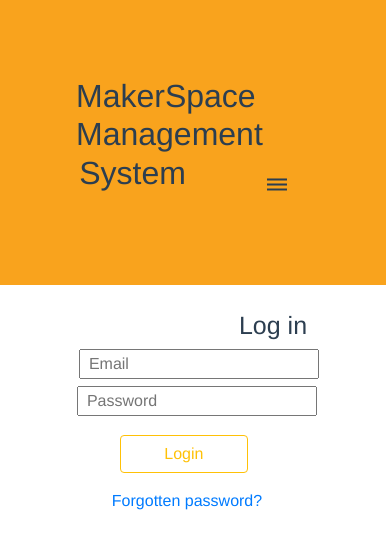
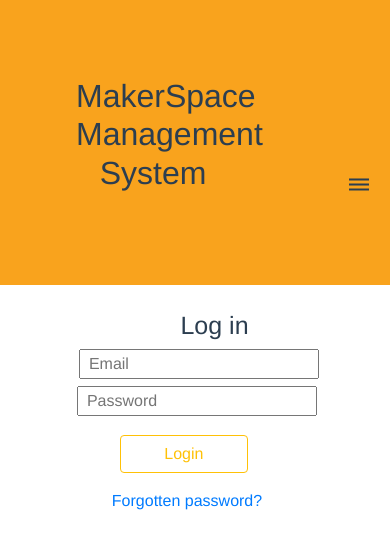
Before and after one commit to Andreas-Harnes/MakerSpace-Management-System, a Vue app in the folder client/: page /login in a window 390 px wide. Shown: the top 548 px of the page. Built offline with nearby package versions, Linux system fonts and the light colour scheme.

Commit message:
css log in

```diff
--- a/client/src/components/login.vue
+++ b/client/src/components/login.vue
@@ -3,7 +3,7 @@
       <div id="txtTitle"><h1 id="login_txt">Log in</h1></div>
       <input class="loginField" id="txtEmail2" type="text" name="email" placeholder="Email" /> <br>
       <input class="loginField" id="txtPassword2" type="password" name="password" placeholder="Password" /> <br>
-      <b-button type="button" id="btnLogin"  v-on:click="loginRequest" variant="outline-warning">Login</b-button>
+      <b-button type="button" id="btnLogin" class="test-log" v-on:click="loginRequest" variant="outline-warning">Login</b-button>
       <a href="url" id="forgot_password">Forgotten password?</a>
 
   </div>
--- a/client/src/scss/_media.scss
+++ b/client/src/scss/_media.scss
@@ -4,7 +4,7 @@
 @media only screen and (max-width: 600px) {
 
     #header-test {
-        width: 99%;
+        width: 120%;
         height: 45%;
     }
     #category {
@@ -17,13 +17,13 @@
     }
 /* -------- log in -------- */
     #login_txt {
-        left: 20%;
+        left: 40%;
+        width: 30%;
     }
 
     #btnLogin {
-        right: 10%;
+
     }
-
 
     #txtEmail2 {
         left: 1%;
```
